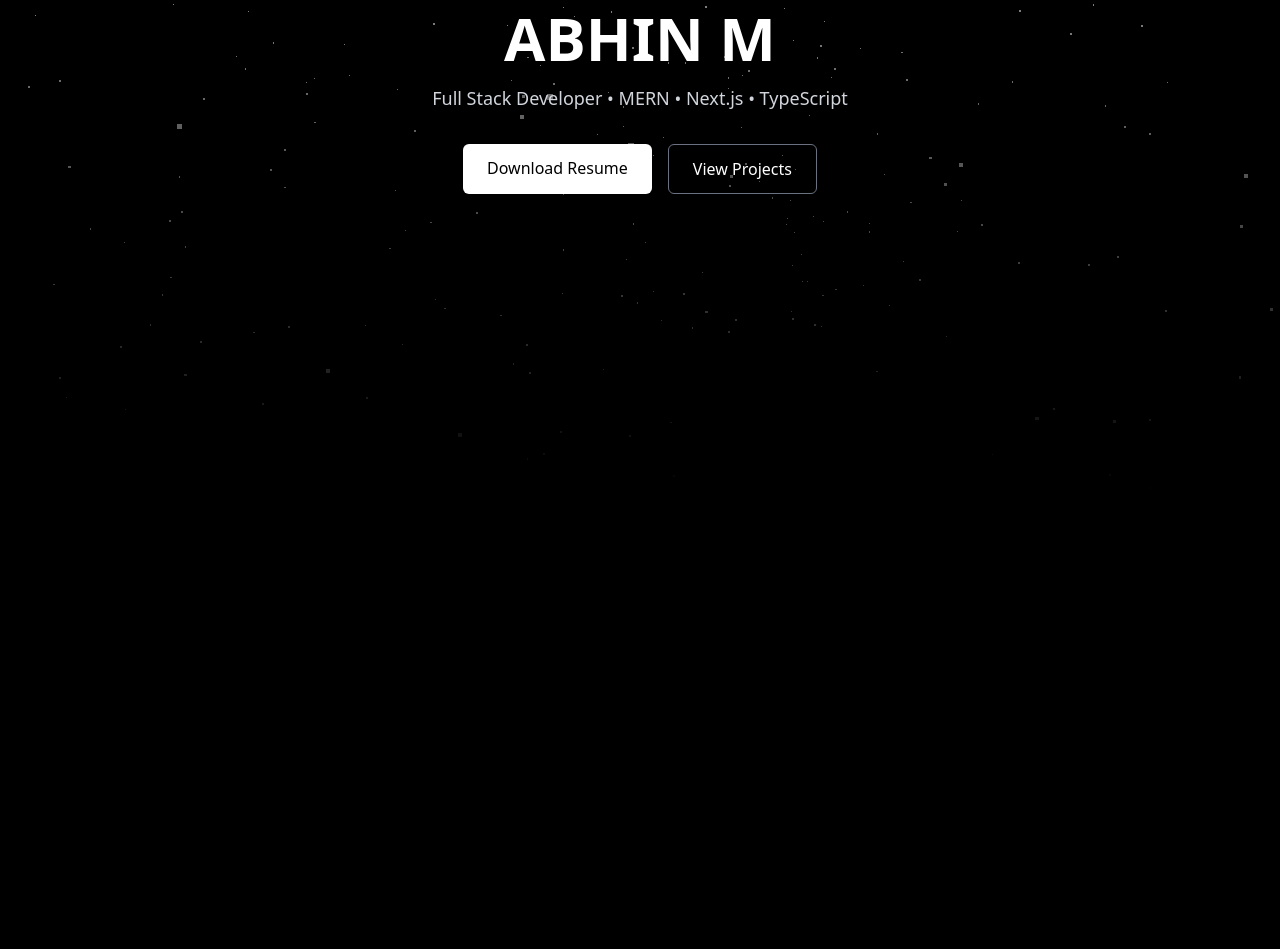
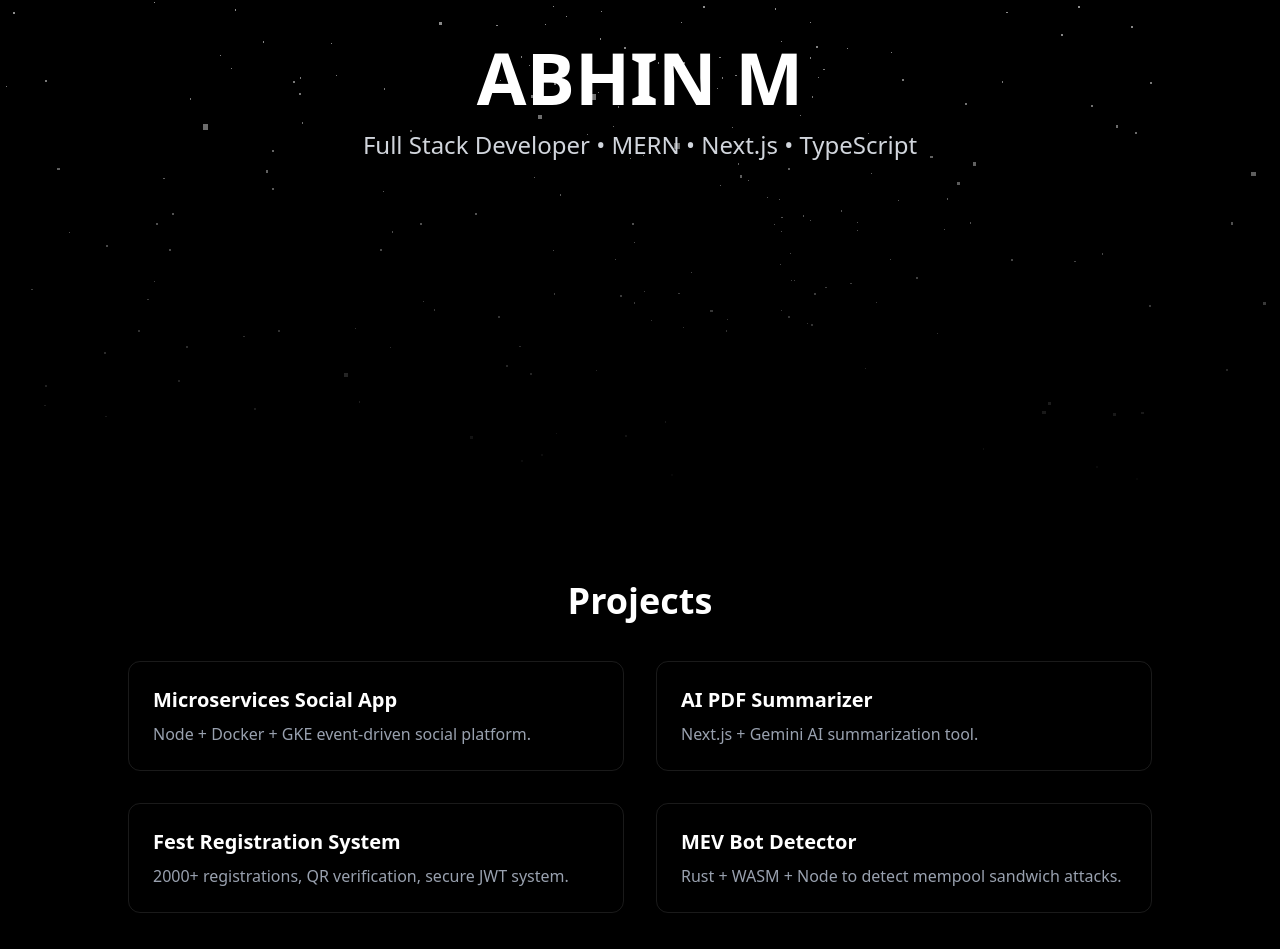
Before and after one commit to abhinm7/Portfolio, a Next.js app: page / in a window 1280 px wide. Shown: the part 299-1248 px from the top of the page. Before the commit the page ends 800 px from the top, so only its background shows below. Built offline with nearby package versions, Linux system fonts and the light colour scheme.

Commit message:
feat: add more sections and code refactor

```diff
--- /dev/null
+++ b/app/components/CertificateSection.tsx
@@ -0,0 +1,23 @@
+export default function CertificateSection() {
+  const certificates = [
+    "Google Cloud Fundamentals",
+    "Next.js Advanced Course",
+    "Docker & Kubernetes Basics",
+  ];
+
+  return (
+    <section className="py-20 bg-black text-white px-6">
+      <h2 className="text-3xl md:text-4xl font-bold mb-10 text-center">
+        Certificates
+      </h2>
+
+      <div className="max-w-3xl mx-auto space-y-4">
+        {certificates.map((c) => (
+          <div key={c} className="border border-white/10 p-4 rounded-xl">
+            <p className="text-gray-300">{c}</p>
+          </div>
+        ))}
+      </div>
+    </section>
+  );
+}
--- /dev/null
+++ b/app/components/ContactSection.tsx
@@ -0,0 +1,19 @@
+export default function ContactSection() {
+  return (
+    <section className="py-20 bg-[#0a0a0a] text-white px-6">
+      <h2 className="text-3xl md:text-4xl font-bold mb-8 text-center">
+        Contact
+      </h2>
+
+      <div className="text-center space-y-3">
+        <p className="text-gray-300 text-lg">📧 abhin18m@gmail.com</p>
+        <p className="text-gray-300">🐙 github.com/abhinm7</p>
+        <p className="text-gray-300">🔗 linkedin.com/in/abhinm7</p>
+      </div>
+
+      <footer className="mt-10 text-center text-gray-500">
+        © {new Date().getFullYear()} ABHIN M — All Rights Reserved
+      </footer>
+    </section>
+  );
+}
--- /dev/null
+++ b/app/components/HeaderSection.tsx
@@ -0,0 +1,42 @@
+"use client";
+
+import { useEffect, useState } from "react";
+import ParticleField from "./ParticleField";
+
+export default function HeaderSection() {
+  const [fade, setFade] = useState(0);
+
+  useEffect(() => {
+    const onScroll = () => {
+      const opacity = Math.min(window.scrollY / 300, 1);
+      setFade(opacity);
+    };
+    window.addEventListener("scroll", onScroll);
+    return () => window.removeEventListener("scroll", onScroll);
+  }, []);
+
+  return (
+    <section className="relative h-screen flex items-center justify-center bg-black text-white overflow-hidden">
+      <ParticleField />
+
+      <div
+        className="relative z-10 text-center transition duration-300 px-4"
+        style={{
+          opacity: 1 - fade,
+          transform: `scale(${1 - fade * 0.1})`,
+          filter: `blur(${fade * 2}px)`,
+        }}
+      >
+        <h1 className="font-bold text-5xl md:text-7xl mb-4">
+          ABHIN M
+        </h1>
+
+        <p className="text-lg md:text-2xl text-gray-300">
+          Full Stack Developer • MERN • Next.js • TypeScript
+        </p>
+      </div>
+
+      <div className="absolute inset-0 bg-gradient-to-b from-black/10 to-black" />
+    </section>
+  );
+}
--- /dev/null
+++ b/app/components/InternshipSection.tsx
@@ -0,0 +1,17 @@
+export default function InternshipSection() {
+  return (
+    <section className="py-20 bg-[#0a0a0a] text-white px-6">
+      <h2 className="text-3xl md:text-4xl font-bold mb-10 text-center">
+        Internship
+      </h2>
+
+      <div className="max-w-3xl mx-auto border border-white/10 p-6 rounded-xl">
+        <h3 className="text-xl font-semibold">Software Developer Intern — Tummoc</h3>
+        <p className="text-gray-400 mt-2">
+          Worked on full-stack features, production-level debugging, and backend
+          service improvements.
+        </p>
+      </div>
+    </section>
+  );
+}
--- /dev/null
+++ b/app/components/ProjectSection.tsx
@@ -0,0 +1,40 @@
+export default function ProjectSection() {
+  const projects = [
+    {
+      title: "Microservices Social App",
+      desc: "Node + Docker + GKE event-driven social platform.",
+    },
+    {
+      title: "AI PDF Summarizer",
+      desc: "Next.js + Gemini AI summarization tool.",
+    },
+    {
+      title: "Fest Registration System",
+      desc: "2000+ registrations, QR verification, secure JWT system.",
+    },
+    {
+      title: "MEV Bot Detector",
+      desc: "Rust + WASM + Node to detect mempool sandwich attacks.",
+    },
+  ];
+
+  return (
+    <section className="py-20 bg-black text-white px-6">
+      <h2 className="text-3xl md:text-4xl font-bold mb-10 text-center">
+        Projects
+      </h2>
+
+      <div className="grid md:grid-cols-2 gap-8 max-w-5xl mx-auto">
+        {projects.map((p) => (
+          <div
+            key={p.title}
+            className="border border-white/10 p-6 rounded-xl hover:bg-white/5 transition"
+          >
+            <h3 className="text-xl font-semibold">{p.title}</h3>
+            <p className="text-gray-400 mt-2">{p.desc}</p>
+          </div>
+        ))}
+      </div>
+    </section>
+  );
+}
--- /dev/null
+++ b/app/components/Reveal.tsx
@@ -0,0 +1,42 @@
+"use client";
+
+import { motion, useAnimation, useInView } from "framer-motion";
+import { useEffect, useRef } from "react";
+
+export default function Reveal({
+  children,
+  width = "100%",
+}: {
+  children: React.ReactNode;
+  width?: string;
+}) {
+  const ref = useRef(null);
+  const isInView = useInView(ref, { once: true, margin: "-50px" });
+  const controls = useAnimation();
+
+  useEffect(() => {
+    if (isInView) {
+      controls.start("visible");
+    }
+  }, [isInView, controls]);
+
+  return (
+    <div ref={ref} style={{ width, overflow: "hidden" }}>
+      <motion.div
+        variants={{
+          hidden: { opacity: 0, y: 40, scale: 0.98 },
+          visible: {
+            opacity: 1,
+            y: 0,
+            scale: 1,
+            transition: { duration: 0.6, ease: "easeOut" },
+          },
+        }}
+        initial="hidden"
+        animate={controls}
+      >
+        {children}
+      </motion.div>
+    </div>
+  );
+}
--- a/app/page.tsx
+++ b/app/page.tsx
@@ -1,38 +1,17 @@
-import ParticleField from "./components/ParticleField";
+import HeaderSection from "./components/HeaderSection";
+import ProjectSection from "./components/ProjectSection";
+import InternshipSection from "./components/InternshipSection";
+import CertificateSection from "./components/CertificateSection";
+import ContactSection from "./components/ContactSection";
 
 export default function Home() {
   return (
-    <section className="relative h-screen w-full flex items-center justify-center overflow-hidden">
-
-      {/* 3D background */}
-      <ParticleField />
-
-      {/* Foreground */}
-      <div className="relative z-10 text-center px-4">
-        <h1 className="text-6xl font-bold mb-4">ABHIN M</h1>
-        <p className="text-lg text-gray-300">
-          Full Stack Developer • MERN • Next.js • TypeScript
-        </p>
-
-        <div className="mt-8 flex justify-center gap-4">
-          <a
-            href="/AbhinM_Resume.pdf"
-            className="px-6 py-3 bg-white text-black rounded-md font-medium"
-          >
-            Download Resume
-          </a>
-          <a
-            href="#projects"
-            className="px-6 py-3 border border-gray-500 rounded-md hover:bg-white/10"
-          >
-            View Projects
-          </a>
-        </div>
-      </div>
-
-      {/* gradient overlay */}
-      <div className="absolute inset-0 bg-gradient-to-b from-black/20 to-black"></div>
-
-    </section>
+    <main className="w-full overflow-hidden">
+      <HeaderSection />
+      <ProjectSection />
+      <InternshipSection />
+      <CertificateSection />
+      <ContactSection />
+    </main>
   );
 }
--- a/package.json
+++ b/package.json
@@ -9,6 +9,7 @@
     "lint": "eslint"
   },
   "dependencies": {
+    "framer-motion": "^12.23.24",
     "next": "16.0.3",
     "react": "19.2.0",
     "react-dom": "19.2.0",
```
Also changed, not shown: 1 other file (tests, documents, lock files or other folders).
